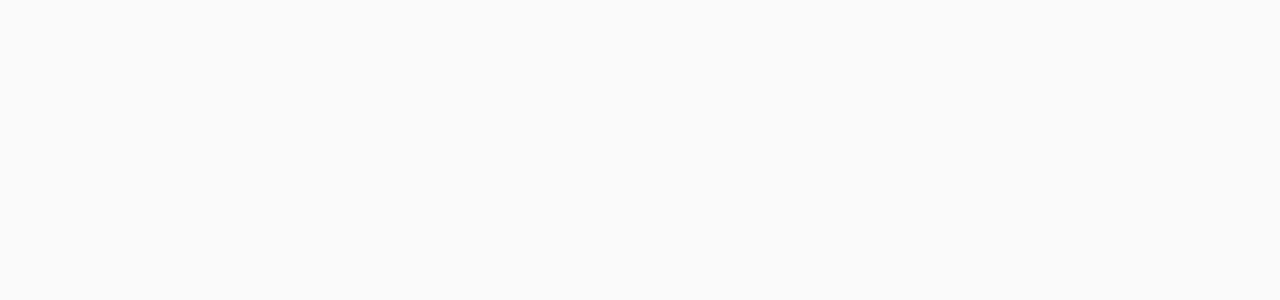
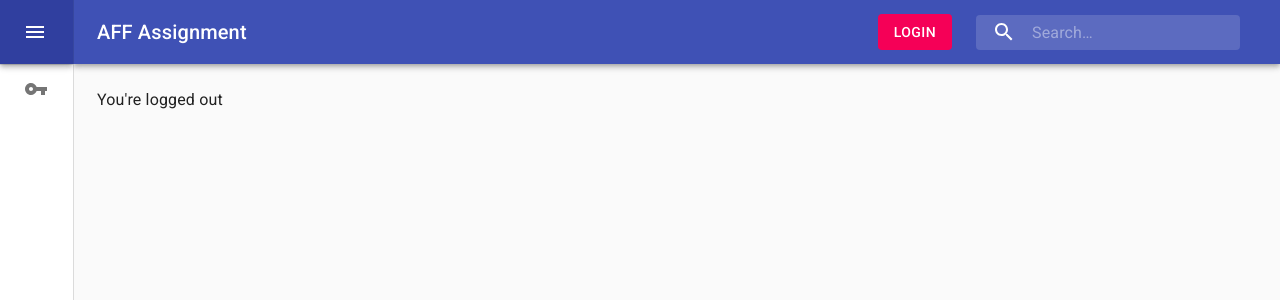
Before and after one commit to j-wreford/aff-task-one, a React (Create React App) app in the folder frontend/: page /chat in a window 1280 px wide. Shown: the top 300 px of the page. Built offline with nearby package versions, Linux system fonts and the light colour scheme.

Commit message:
Refactor AppDrawer menu rendering, fix incorrect route pathing, add current location styles.

```diff
--- a/frontend/src/App.js
+++ b/frontend/src/App.js
@@ -24,8 +24,8 @@
                 <CssBaseline />
                 <Router>
                     <Switch>
-                        <Route exact path="/" component={Layout} />
                         <Route exact path="/login" component={Login} />
+                        <Route path="/" component={Layout} />
                     </Switch>
                 </Router>
             </Grid>
--- a/frontend/src/component/common/AppArea.js
+++ b/frontend/src/component/common/AppArea.js
@@ -2,12 +2,13 @@
 
 // react
 import React from 'react'
-import { Route } from 'react-router-dom'
+import { Route, Siwtch } from 'react-router-dom'
 
 // material ui
-import { Typography, Paper } from '@material-ui/core'
+import { Typography, Paper, Switch } from '@material-ui/core'
 
 // application
+import MediaUpload from '../MediaUpload'
 import { UserContext } from '../../context/UserContext'
 import useStyles from '../../resource/styles/appAreaStyles'
 
@@ -58,9 +59,9 @@
         if (userContext) {
             components = (
                 <main className={classes.content}>
-                    <Route exact path="/upload" component={Typography} />
-                    <Route exact path="/browse" component={Typography} />
-                    <Route exact path="/chat" component={Typography} />
+                    <Route path="/upload" component={MediaUpload} />
+                    <Route path="/browse" component={Typography} />
+                    <Route path="/chat" component={Typography} />
                 </main>
             )
         }
--- a/frontend/src/component/common/AppDrawer.js
+++ b/frontend/src/component/common/AppDrawer.js
@@ -2,13 +2,12 @@
 
 // react
 import React  from 'react'
-import { Redirect } from 'react-router'
+import { Link, NavLink } from 'react-router-dom'
 import clsx from 'clsx'
 
 // material ui
-import { Drawer, List, Typography, Divider, Button, IconButton, ListItem, ListItemIcon, ListItemText, Fade } from '@material-ui/core'
-import { ChevronLeft as ChevronLeftIcon, Menu as MenuIcon, CloudUpload as CloudUploadIcon, PermMedia as PermMediaIcon, ExitToApp as ExitToAppIcon, Chat as ChatIcon } from '@material-ui/icons'
-import { useTheme } from '@material-ui/core/styles'
+import { Drawer, Typography, Divider, ButtonBase, IconButton, ListItem, ListItemIcon, ListItemText, Fade } from '@material-ui/core'
+import { ChevronLeft as ChevronLeftIcon, Menu as MenuIcon, CloudUpload as CloudUploadIcon, PermMedia as PermMediaIcon, ExitToApp as ExitToAppIcon, Chat as ChatIcon, VpnKey } from '@material-ui/icons'
 
 // application
 import { UserContext } from '../../context/UserContext'
@@ -31,9 +30,75 @@
     const userContext = React.useContext(UserContext)
 
     /**
-     * Application theme
+     * Menu configuration.
+     *
+     * Contains an array of groupings of menu items.
+     * A divider is rendered between each group.
      */
-    const theme = useTheme()
+    const menuItems = [
+        [
+            {
+                path: "/upload",
+                icon: <CloudUploadIcon />,
+                text: {
+                    primary: "Upload",
+                    secondary: "Create a document"
+                },
+                show: {
+                    loggedIn: true,
+                    loggedOut: false
+                }
+            },
+            {
+                path: "/browse",
+                icon: <PermMediaIcon />,
+                text: {
+                    primary: "Browse",
+                    secondary: "Manage documents"
+                },
+                show: {
+                    loggedIn: true,
+                    loggedOut: false
+                }
+            },
+            {
+                path: "/chat",
+                icon: <ChatIcon />,
+                text: {
+                    primary: "Chat",
+                    secondary: "Say hello"
+                },
+                show: {
+                    loggedIn: true,
+                    loggedOut: false
+                }
+            }
+        ],
+        [
+            {
+                path: "/login",
+                icon: <ExitToAppIcon />,
+                text: {
+                    primary: "Logout"
+                },
+                show: {
+                    loggedIn: true,
+                    loggedOut: false
+                }
+            },
+            {
+                path: "/login",
+                icon: <VpnKey />,
+                text: {
+                    primary: "Login"
+                },
+                show: {
+                    loggedIn: false,
+                    loggedOut: true
+                }
+            }
+        ]
+    ]
 
     /**
      * Dictates weather or not the drawer is open, and controls the
@@ -42,112 +107,12 @@
     const [open, setOpen] = React.useState(false)
 
     /**
-     * When redirect.do is true, a Redirect component will be rendered,
-     * allowing the router to switch to another view. The path used will
-     * be redirect.to.
-     */
-    const [redirect, setRedirect] = React.useState({
-        do: false,
-        to: ""
-    })
-
-    /**
-     * Renders the appropriate icons given the UserContext
-     */
-    const renderDrawerList = () => {
-
-        const loggedOut = (
-            <React.Fragment>
-                <ListItem button key="browse">
-                    <ListItemIcon className={classes.icon}>
-                        <PermMediaIcon />
-                    </ListItemIcon>
-                    <ListItemText primary="Browse" secondary="View public files"/>
-                </ListItem>
-            </React.Fragment>
-        )
-
-        const loggedIn = (
-            <React.Fragment>
-                <ListItem button key="upload">
-                    <ListItemIcon className={classes.icon}>
-                        <CloudUploadIcon />
-                    </ListItemIcon>
-                    <ListItemText primary="Upload" secondary="Create a document"/>
-                </ListItem>
-                <ListItem button key="browse">
-                    <ListItemIcon className={classes.icon}>
-                        <PermMediaIcon />
-                    </ListItemIcon>
-                    <ListItemText primary="Browse" secondary="Manage documents"/>
-                </ListItem>
-                <ListItem button key="chat">
-                    <ListItemIcon className={classes.icon}>
-                        <ChatIcon />
-                    </ListItemIcon>
-                    <ListItemText primary="Chat" secondary="Say hello"/>
-                </ListItem>
-            </React.Fragment>
-        )
-
-        return userContext ? loggedIn : loggedOut
-    }
-
-    /**
-     * Renders logged-in specific icons
-     */
-    const renderDrawerListLogout = () => {
-
-        const loggedOut = (
-            <React.Fragment>
-                <Divider />
-                <Fade in={open}>
-                    <Typography align="center" className={classes.loggedOutDrawerText}>
-                        <Button>Log in</Button> to do more
-                    </Typography>
-                </Fade>
-            </React.Fragment>
-        )
-
-        const loggedIn = (
-            <React.Fragment>
-                <Divider />
-                <List>
-                    <ListItem button key="logout" onClick={handleLogoutClick}>
-                        <ListItemIcon className={classes.icon}>
-                            <ExitToAppIcon />
-                        </ListItemIcon>
-                        <ListItemText primary="Logout"/>
-                    </ListItem>
-                </List>
-            </React.Fragment>
-        )
-
-        return userContext ? loggedIn : loggedOut
-    }
-
-    /**
      * Informs the parent component that the close drawer button
      * was just clicked
      */
     const handleToggleButtonClick = () => {
         setOpen(!open)
     }
-
-    /**
-     * Triggers a redirect
-     *
-     * @TODO Involve session ending etc
-     */
-    const handleLogoutClick = () => {
-        setRedirect({
-            do: true,
-            to: "/login"
-        })
-    }
-
-    if (redirect.do)
-        return <Redirect push to={redirect.to} />
 
     return (
         <Drawer
@@ -178,8 +143,28 @@
                     {open ? <ChevronLeftIcon className={classes.drawerToolbarIcon} /> : <MenuIcon className={classes.drawerToolbarIcon} />}
                 </IconButton>
             </div>
-            {renderDrawerList()}
-            {renderDrawerListLogout()}
+            {menuItems.map(menuItemGroup => (
+                <React.Fragment>
+                    {menuItemGroup.map(menuItem => {
+                        // prevent menu items from showing when they shouldn't
+                        if ((menuItem.show.loggedIn && !userContext) ||
+                            (menuItem.show.loggedOut && userContext))
+                            return false
+                        // render the menu item
+                        return (
+                            <ButtonBase component={NavLink} to={menuItem.path}>
+                                <ListItem key="upload">
+                                    <ListItemIcon className={classes.icon}>
+                                        {menuItem.icon}
+                                    </ListItemIcon>
+                                    <ListItemText primary={menuItem.text.primary} secondary={menuItem.text.secondary}/>
+                                </ListItem>
+                            </ButtonBase>
+                        )
+                    })}
+                    <Divider />
+                </React.Fragment>
+            ))}
         </Drawer>
     )
 }
--- a/frontend/src/resource/styles/appDrawerStyles.js
+++ b/frontend/src/resource/styles/appDrawerStyles.js
@@ -17,7 +17,19 @@
     drawer: {
         width: drawerWidth,
         flexShrink: 0,
-        whiteSpace: 'nowrap'
+        whiteSpace: 'nowrap',
+        "&& a": {
+            transition: theme.transitions.create('background', {
+                easing: theme.transitions.easing.sharp,
+                duration: theme.transitions.duration.enteringScreen
+            })
+        },
+        "&& a.active" : {
+            background: "#ececec"
+        },
+        "&& hr:last-of-type" : {
+            display: "none"
+        }
     },
     drawerPaper: {
         boxShadow: "1px 0px 0px rgba(0, 0, 0, 0.12)",
@@ -26,9 +38,9 @@
     drawerOpen: {
         width: drawerWidth,
         transition: theme.transitions.create('width', {
-        easing: theme.transitions.easing.sharp,
-        duration: theme.transitions.duration.enteringScreen
-      })
+            easing: theme.transitions.easing.sharp,
+            duration: theme.transitions.duration.enteringScreen
+        })
     },
     drawerClose: {
         transition: theme.transitions.create('width', {
```
